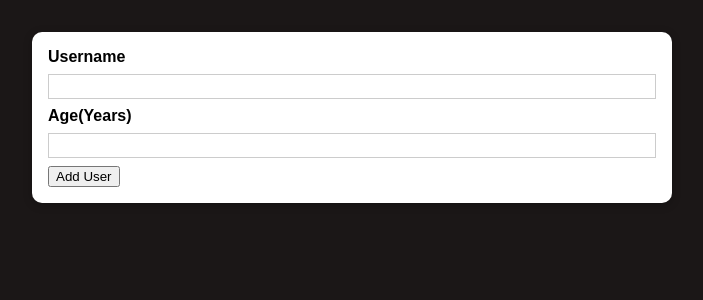
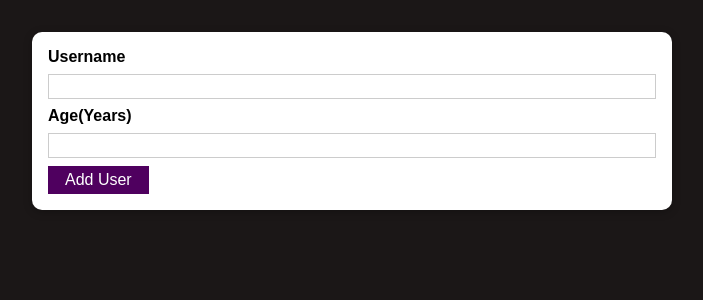
Before and after one commit to takkar94/AddingProjectWithValidation, a React (Create React App) app: page / in a window 1280 px wide. Shown: the top 300 px of the page, without its empty margins (288-991 px from the left). Built offline with nearby package versions, Linux system fonts and the light colour scheme.

Commit message:
creating a custom reactive button

```diff
--- a/src/components/UI/Button.js
+++ b/src/components/UI/Button.js
@@ -0,0 +1,15 @@
+import classes from "Button.module.css";
+
+const Button = (props) => {
+  return (
+    <button
+      className={classes.button}
+      type={props.type || "button"}
+      onClick={props.onClick}
+    >
+        {props.children}
+    </button>
+  );
+};
+
+export default Button;
--- a/src/components/Users/AddUsers.js
+++ b/src/components/Users/AddUsers.js
@@ -1,3 +1,4 @@
+import Button from "../UI/Button";
 import Card from "../UI/Card";
 import classes from "./AddUsers.module.css";
 
@@ -13,7 +14,7 @@
                 <input id="username" type="text"/>
                 <label htmlFor="age">Age(Years)</label>
                 <input id="age" type="number"/>
-                <button type="submit">Add User</button>
+                <Button type="submit">Add User</Button>
             </form>
         </Card>
     )
```
